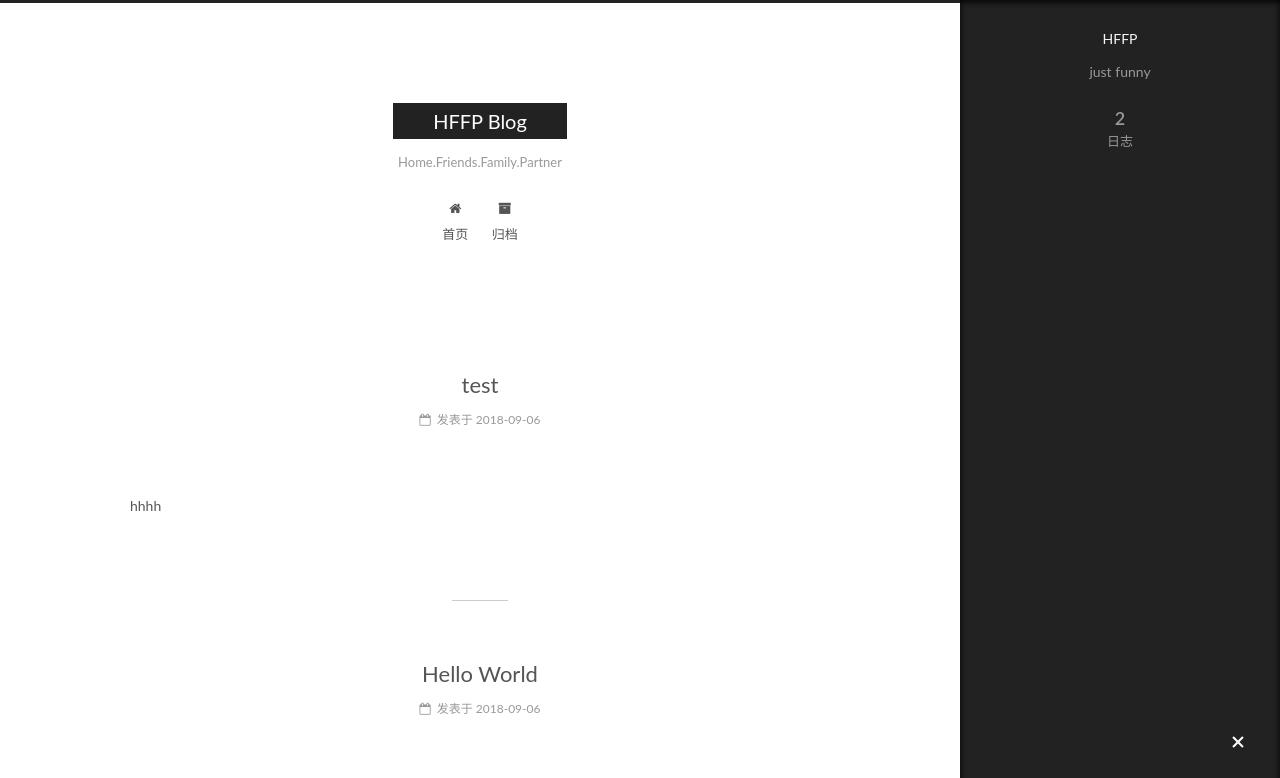
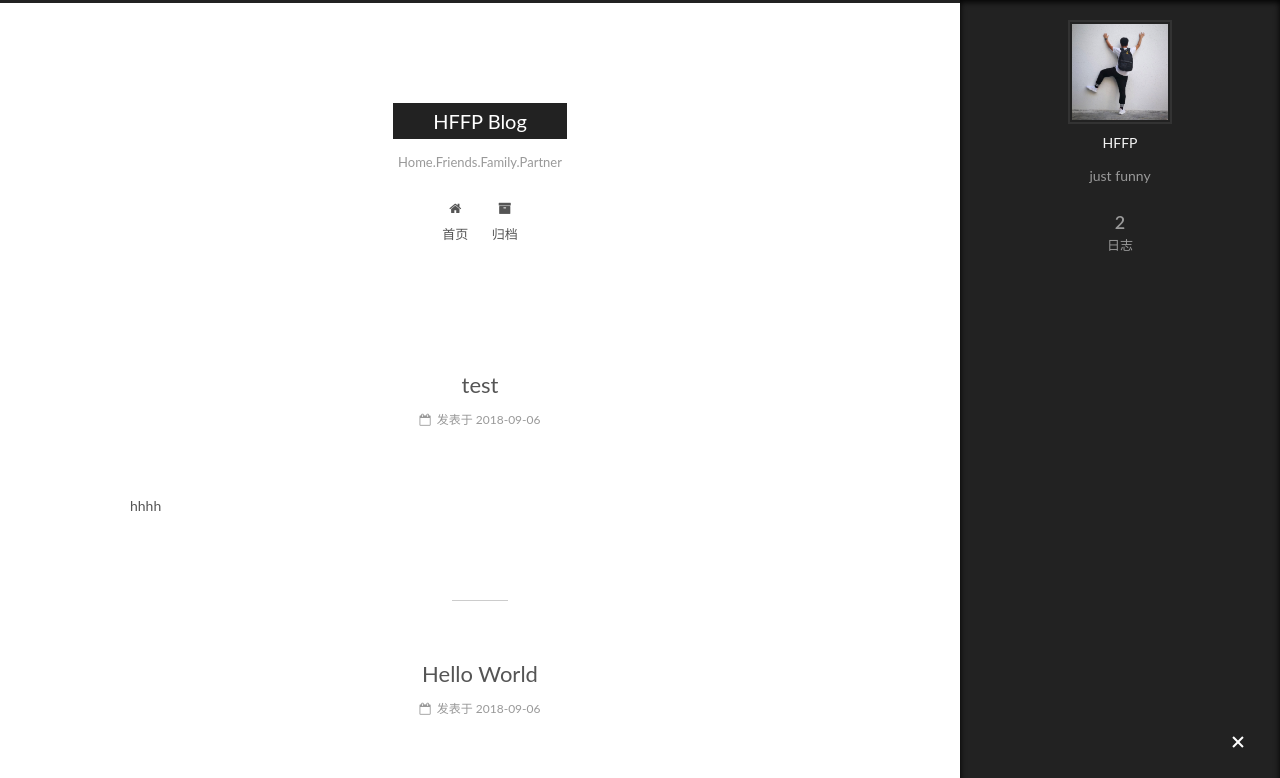
Before and after one commit to HFFP/hffp.github.io, a plain HTML site: page index.html in a window 1280 px wide. Both pictures are taken after a click on the element 1238 px from the left and 743 px from the top of the page. Shown: the top 778 px of the page. Drawn offline with Linux system fonts and the light colour scheme.

Commit message:
Site updated: 2018-09-06 16:01:56

```diff
--- a/css/main.css
+++ b/css/main.css
@@ -1822,7 +1822,7 @@ pre .javascript .function {
   width: 4px;
   height: 4px;
   border-radius: 50%;
-  background: #d517ff;
+  background: #fc9c87;
 }
 .links-of-blogroll {
   font-size: 13px;
--- a/index.html
+++ b/index.html
@@ -237,7 +237,7 @@
     <span hidden itemprop="author" itemscope itemtype="http://schema.org/Person">
       <meta itemprop="name" content="HFFP">
       <meta itemprop="description" content="">
-      <meta itemprop="image" content="/images/avatar.gif">
+      <meta itemprop="image" content="/avatar.jpg">
     </span>
 
     <span hidden itemprop="publisher" itemscope itemtype="http://schema.org/Organization">
@@ -357,7 +357,7 @@
     <span hidden itemprop="author" itemscope itemtype="http://schema.org/Person">
       <meta itemprop="name" content="HFFP">
       <meta itemprop="description" content="">
-      <meta itemprop="image" content="/images/avatar.gif">
+      <meta itemprop="image" content="/avatar.jpg">
     </span>
 
     <span hidden itemprop="publisher" itemscope itemtype="http://schema.org/Organization">
@@ -501,6 +501,10 @@
       <section class="site-overview-wrap sidebar-panel sidebar-panel-active">
         <div class="site-overview">
           <div class="site-author motion-element" itemprop="author" itemscope itemtype="http://schema.org/Person">
+
+              <img class="site-author-image" itemprop="image"
+                src="/avatar.jpg"
+                alt="HFFP" />
 
               <p class="site-author-name" itemprop="name">HFFP</p>
               <p class="site-description motion-element" itemprop="description">just funny</p>
```
Also changed, not shown: 2018/09/06/hello-world/index.html (+5 -1 lines), 2018/09/06/test/index.html (+5 -1 lines), archives/2018/09/index.html (+4 -0 lines), archives/2018/index.html (+4 -0 lines), archives/index.html (+4 -0 lines), avatar.jpg (added).
